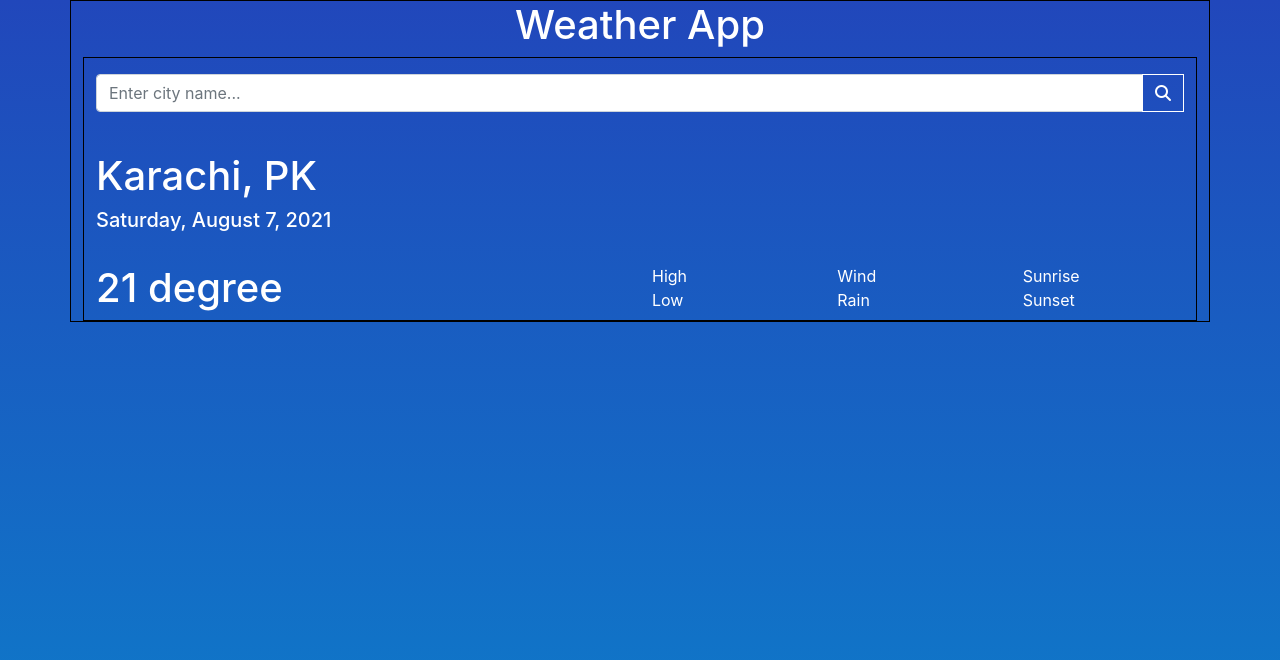
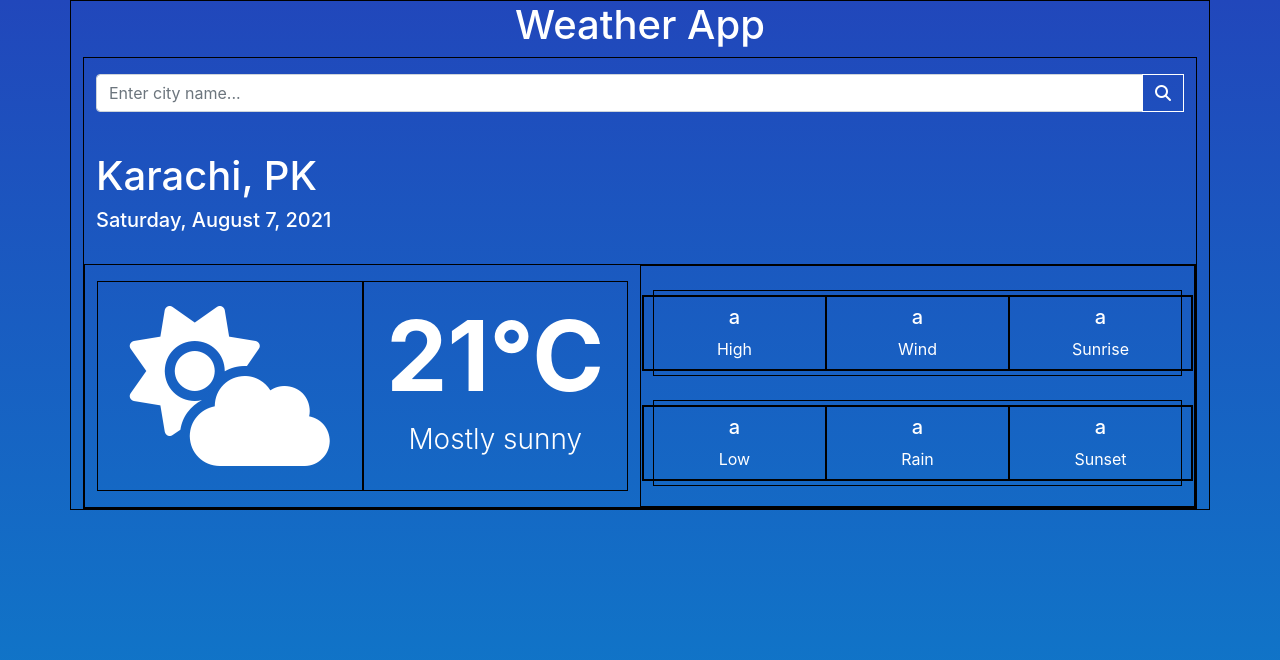
Before and after one commit to muddassirk/weather-web-app-React, a React (Create React App) app: page / in a window 1280 px wide. Shown: the top 660 px of the page. Built offline with nearby package versions, Linux system fonts and the light colour scheme.

Commit message:
UI side max complete

```diff
--- a/src/App.jsx
+++ b/src/App.jsx
@@ -1,7 +1,14 @@
-import React from 'react'
+import React, {useState, useRef} from 'react'
 import './App.css';
 
 function App() {
+
+  const [searchText, setSearchText] = useState('')
+  const textValue = useRef()
+
+  const handleSearchBtn = () =>{
+    console.log(textValue, 'useRef');
+  }
   // const callApi = async () => {
   //   let response = await fetch(
   //     // `https://api.openweathermap.org/data/2.5/weather?q=${search}&APPID=87e794f41494a00278a7066a3e7e4d87&units=metric`
@@ -23,18 +30,20 @@ function App() {
         <div className="container-fluid a">
           <form >
             <div className="input-group my-3">
-              {/*         <input
-              type="text"
-              className="form-control"
-              placeholder="Recipient's username"
-              aria-label="Recipient's username"
-              aria-describedby="button-addon2"
-            /> */}
-              {/* <label forhtml="cityName" className="form-label">Enter city name</label> */}
-              <input className="form-control" list="datalistOptions" id="cityName" placeholder="Enter city name..." />
-              {/* <button className="btn btn-outline-Primary" type="button" id="button-addon2">Button</button> */}
-              <button type="submit" className="btn btn-outline-primary" style={{ border: "1px solid white" }} >
-                <i className="fa fa-search" style={{ color: 'white' }}></i>
+              <input
+                className="form-control"
+                list="datalistOptions"
+                id="cityName"
+                placeholder="Enter city name..."
+                ref={textValue}
+              />
+              <button
+                type="submit"
+                className="btn btn-outline-primary"
+                style={{ border: "1px solid white" }}
+                onClick={handleSearchBtn}
+              >
+                <i className="fa fa-search" ></i>
               </button>
 
               <datalist id="datalistOptions">
@@ -57,27 +66,37 @@ function App() {
             <h5>Saturday, August 7, 2021</h5>
 
           </div>
-          <div className="sectionContainer row">
+          <div className="sectionContainer row a">
 
             <div className="w-100"></div>
 
-            <div className="col-sm-6">
-              <h1>21 degree</h1>
+            <div className="col-lg-6">
+              <div className='d-flex flex-row w-100 text-center my-3'>
+                {/* <div className=' my-3'> */}
+                <div className="w-50 py-4 a">
+                  <i className='fas fa-cloud-sun'></i>
+                </div>
+                <div className="w-50 py-3  a">
+                  <h1 className="temHeading">21&#8451;</h1>
+                  <h3 style={{ fontWeight: '300' }} className='temHeading2'>Mostly sunny</h3>
+                </div>
+              </div>
+              {/* </div> */}
             </div>
 
-            <div className="col-sm-6">
-              <div className="col">
-                <div className="row">
-                  <div className="col-sm-4">High</div>
-                  <div className="col-sm-4">Wind</div>
-                  <div className="col-sm-4">Sunrise</div>
+            <div className="col-lg-6 a">
+              <div className="col my-4 a">
+                <div className="row my-1 a">
+                  <div className="col-sm-4 py-2 text-center a"><h5>a</h5> <span>High</span></div>
+                  <div className="col-sm-4 py-2 text-center a"><h5>a</h5> <span>Wind</span></div>
+                  <div className="col-sm-4 py-2 text-center a"><h5>a</h5> <span>Sunrise</span></div>
                 </div>
               </div>
-              <div className="col">
-                <div className="row">
-                  <div className="col-sm-4">Low</div>
-                  <div className="col-sm-4">Rain</div>
-                  <div className="col-sm-4">Sunset</div>
+              <div className="col my-3 a">
+                <div className="row my-1 a">
+                  <div className="col-sm-4 py-2 text-center a"><h5>a</h5> <span>Low</span></div>
+                  <div className="col-sm-4 py-2 text-center a"><h5>a</h5> <span>Rain</span></div>
+                  <div className="col-sm-4 py-2 text-center a"><h5>a</h5> <span>Sunset</span></div>
                 </div>
               </div>
             </div>
```
